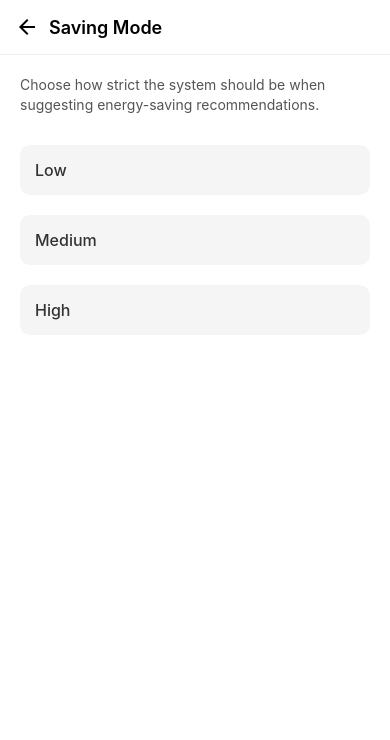
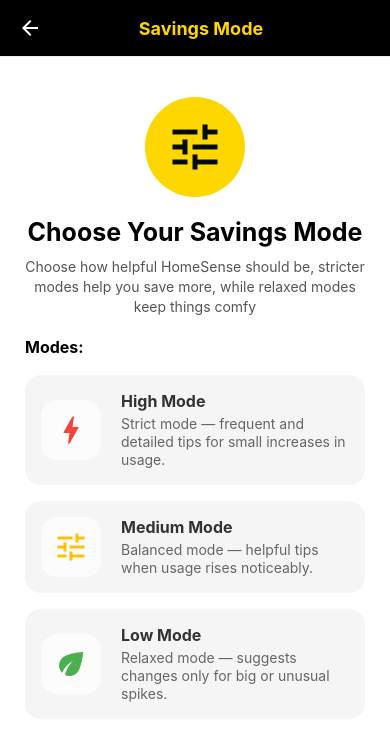
Before and after one commit to jiro1106/HomeSense, a React Native app in the folder Frontend/homesense-mobapp/: screen /SavingMode in a window 390 px wide. Shown: the top 740 px of the page. Built offline with nearby package versions, Linux system fonts and the light colour scheme; what react-native-worklets would draw is missing.

Commit message:
added black topbar to components of settings and updated the savings mode page

```diff
--- a/Frontend/homesense-mobapp/screens/ElectricityProvider.tsx
+++ b/Frontend/homesense-mobapp/screens/ElectricityProvider.tsx
@@ -45,7 +45,7 @@
 
   return (
     <View style={styles.container}>
-      <StatusBar barStyle="dark-content" backgroundColor="#fff" />
+      <StatusBar barStyle="light-content" backgroundColor="#000000ff" />
       <SafeAreaView style={styles.safeArea} edges={["top", "bottom"]}>
         {/* Top Bar */}
         <View style={styles.topBar}>
@@ -53,9 +53,10 @@
             onPress={() => navigation.goBack()}
             style={styles.backButton}
           >
-            <Icon name="arrow-back" size={24} color="#000" />
+            <Icon name="arrow-back" size={24} color="#ffffffff" />
           </TouchableOpacity>
           <Text style={styles.headerTitle}>Electricity Provider</Text>
+          <View style={{ width: 24 }} />
         </View>
 
         <ScrollView contentContainerStyle={styles.content}>
--- a/Frontend/homesense-mobapp/screens/SavingMode.tsx
+++ b/Frontend/homesense-mobapp/screens/SavingMode.tsx
@@ -65,7 +65,7 @@
       );
 
       Alert.alert("Success", response.data.message);
-      navigation.goBack();
+      // navigation.goBack();
     } catch (error: any) {
       console.error("Error updating savings mode:", error);
       Alert.alert(
@@ -80,7 +80,7 @@
 
   return (
     <View style={styles.container}>
-      <StatusBar barStyle="dark-content" backgroundColor="#fff" />
+      <StatusBar barStyle="light-content" backgroundColor="#000000ff" />
       <SafeAreaView style={styles.safeArea} edges={["top", "bottom"]}>
         {/* Top Bar */}
         <View style={styles.topBar}>
@@ -88,28 +88,57 @@
             onPress={() => navigation.goBack()}
             style={styles.backButton}
           >
-            <Icon name="arrow-back" size={24} color="#000" />
+            <Icon name="arrow-back" size={24} color="#fff" />
           </TouchableOpacity>
-          <Text style={styles.headerTitle}>Saving Mode</Text>
+          <Text style={styles.headerTitle}>Savings Mode</Text>
+          <View style={{ width: 24 }} />
         </View>
 
         {loading ? (
           <View
             style={{ flex: 1, justifyContent: "center", alignItems: "center" }}
           >
-            <ActivityIndicator size="large" color="#4CAF50" />
+            <ActivityIndicator size="large" color="#FFD700" />
             <Text style={{ marginTop: 10 }}>Updating mode...</Text>
           </View>
         ) : (
           <ScrollView contentContainerStyle={styles.content}>
             {/* Instructions */}
+            <View style={styles.iconContainer}>
+              <Icon
+                name="tune"
+                size={60}
+                color="#040a04ff"
+                style={styles.ecoIcon}
+              />
+            </View>
+            <Text style={styles.chooseMode}>Choose Your Savings Mode</Text>
             <Text style={styles.instructions}>
-              Choose how strict the system should be when suggesting
-              energy-saving recommendations.
+              Choose how helpful HomeSense should be, stricter modes help you
+              save more, while relaxed modes keep things comfy
             </Text>
-
+            <Text style={styles.modeTitle}>Modes:</Text>
             {/* Options */}
-            {["Low", "Medium", "High"].map((mode) => (
+            {[
+              {
+                mode: "High",
+                icon: "bolt",
+                color: "#F44336",
+                desc: "Strict mode — frequent and detailed tips for small increases in usage.",
+              },
+              {
+                mode: "Medium",
+                icon: "tune",
+                color: "#FFC107",
+                desc: "Balanced mode — helpful tips when usage rises noticeably.",
+              },
+              {
+                mode: "Low",
+                icon: "eco",
+                color: "#4CAF50",
+                desc: "Relaxed mode — suggests changes only for big or unusual spikes.",
+              },
+            ].map(({ mode, icon, color, desc }) => (
               <TouchableOpacity
                 key={mode}
                 style={[
@@ -118,7 +147,16 @@
                 ]}
                 onPress={() => handleSelectMode(mode)}
               >
-                <Text style={styles.optionText}>{mode}</Text>
+                <View style={styles.optionRow}>
+                  <View style={styles.optionIconContainer}>
+                    <Icon name={icon} size={36} color={color} />
+                  </View>
+
+                  <View style={styles.textContainer}>
+                    <Text style={styles.optionTitle}>{mode} Mode</Text>
+                    <Text style={styles.optionDesc}>{desc}</Text>
+                  </View>
+                </View>
               </TouchableOpacity>
             ))}
           </ScrollView>
--- a/Frontend/homesense-mobapp/screens/SettingsPage.tsx
+++ b/Frontend/homesense-mobapp/screens/SettingsPage.tsx
@@ -113,7 +113,7 @@
 
   return (
     <View style={styles.container}>
-      <StatusBar barStyle="dark-content" backgroundColor="#fff" />
+      <StatusBar barStyle="light-content" backgroundColor="#000000ff" />
       <SafeAreaView style={styles.safeArea} edges={["top", "bottom"]}>
         {/* Top Bar */}
         <View style={styles.topBar}>
@@ -121,7 +121,7 @@
             onPress={() => navigation.replace("MainMenu")}
             style={styles.backButton}
           >
-            <Icon name="arrow-back" size={24} color="#000" />
+            <Icon name="arrow-back" size={24} color="#ffffffff" />
           </TouchableOpacity>
           <Text style={styles.headerTitle}>Settings</Text>
           {/* placeholder for right side to balance flex */}
--- a/Frontend/homesense-mobapp/screens/styles/AccountSecurityStyles.ts
+++ b/Frontend/homesense-mobapp/screens/styles/AccountSecurityStyles.ts
@@ -1,52 +1,58 @@
-import { StyleSheet } from 'react-native';
+import { StyleSheet } from "react-native";
 
-const styles = StyleSheet.create({
+export default StyleSheet.create({
   container: {
     flex: 1,
-    backgroundColor: '#fff',
+    backgroundColor: "#fff",
   },
   safeArea: {
     flex: 1,
   },
   topBar: {
-    flexDirection: 'row',
-    alignItems: 'center',
+    backgroundColor: "#000000ff",
+    flexDirection: "row",
+    alignItems: "center",
     padding: 16,
     borderBottomWidth: 1,
-    borderBottomColor: '#eee',
+    borderBottomColor: "#eee",
   },
   backButton: {
     marginRight: 10,
   },
   topBarTitle: {
+    flex: 1,
+    justifyContent: "center",
+    alignItems: "center",
+    textAlign: "center",
+    color: "#FFD700",
     fontSize: 18,
-    fontWeight: 'bold',
+    fontWeight: "bold",
   },
   form: {
     padding: 20,
   },
   label: {
     fontSize: 14,
-    color: '#333',
+    color: "#333",
     marginBottom: 6,
     marginTop: 12,
   },
   input: {
     borderWidth: 1,
-    borderColor: '#ddd',
+    borderColor: "#ddd",
     borderRadius: 8,
     padding: 10,
     fontSize: 16,
-    backgroundColor: '#f9f9f9',
-    color: '#000',
+    backgroundColor: "#f9f9f9",
+    color: "#000",
   },
   disabledInput: {
-    backgroundColor: '#f0f0f0',
-    color: '#888',
+    backgroundColor: "#f0f0f0",
+    color: "#888",
   },
   rowInput: {
-    flexDirection: 'row',
-    alignItems: 'center',
+    flexDirection: "row",
+    alignItems: "center",
   },
   editButton: {
     marginLeft: 8,
@@ -56,27 +62,27 @@
     marginTop: 8,
     paddingVertical: 8,
     paddingHorizontal: 12,
-    backgroundColor: '#eee',
+    backgroundColor: "#eee",
     borderRadius: 6,
-    alignSelf: 'flex-start',
+    alignSelf: "flex-start",
   },
   cancelButton2: {
     marginTop: 8,
     paddingVertical: 8,
     paddingHorizontal: 12,
-    backgroundColor: '#eee',
+    backgroundColor: "#eee",
     borderRadius: 6,
-    alignSelf: 'flex-start',
+    alignSelf: "flex-start",
     marginLeft: 10,
   },
   cancelButtonText: {
     fontSize: 14,
-    color: '#cd0202ff',
-    fontWeight: '600',
+    color: "#cd0202ff",
+    fontWeight: "600",
   },
   passwordContainer: {
-    flexDirection: 'row',
-    alignItems: 'center',
+    flexDirection: "row",
+    alignItems: "center",
   },
   eyeButton: {
     marginLeft: -40,
@@ -85,36 +91,36 @@
   saveButton: {
     padding: 14,
     borderRadius: 8,
-    alignItems: 'center',
+    alignItems: "center",
     marginTop: 20,
   },
   saveButtonText: {
     fontSize: 16,
-    fontWeight: 'bold',
-    color: '#fff',
+    fontWeight: "bold",
+    color: "#fff",
   },
   changePasswordTextButton: {
-    alignSelf: 'flex-end',
+    alignSelf: "flex-end",
     marginTop: 8,
   },
   changePasswordLink: {
     fontSize: 14,
-    color: '#cd0202ff',
-    textDecorationLine: 'underline',
-    fontWeight: '600',
+    color: "#cd0202ff",
+    textDecorationLine: "underline",
+    fontWeight: "600",
   },
   // ✅ New: success message style
   successMessage: {
     marginTop: 6,
     fontSize: 13,
-    fontWeight: '500',
-    color: 'green',
+    fontWeight: "500",
+    color: "green",
   },
-    centered: {
-    justifyContent: 'center',
-    alignItems: 'center',
+  centered: {
+    justifyContent: "center",
+    alignItems: "center",
   },
-   overlay: {
+  overlay: {
     position: "absolute",
     top: 0,
     left: 0,
@@ -125,8 +131,4 @@
     alignItems: "center",
     zIndex: 10,
   },
-
-
 });
-
-export default styles;
--- a/Frontend/homesense-mobapp/screens/styles/ElectricityProviderStyles.ts
+++ b/Frontend/homesense-mobapp/screens/styles/ElectricityProviderStyles.ts
@@ -13,15 +13,20 @@
     alignItems: "center",
     padding: 15,
     borderBottomWidth: 1,
+    backgroundColor: "#000000ff",
     borderBottomColor: "#eee",
   },
   backButton: {
     marginRight: 10,
   },
   headerTitle: {
+    flex: 1,
+    justifyContent: "center",
+    alignItems: "center",
+    textAlign: "center",
     fontSize: 18,
-    fontWeight: "600",
-    color: "#000",
+    fontWeight: "bold",
+    color: "#FFD700",
   },
   content: {
     padding: 20,
--- a/Frontend/homesense-mobapp/screens/styles/SavingModeStyles.ts
+++ b/Frontend/homesense-mobapp/screens/styles/SavingModeStyles.ts
@@ -1,49 +1,132 @@
-import { StyleSheet } from 'react-native';
+import { StyleSheet } from "react-native";
 
 export default StyleSheet.create({
   container: {
     flex: 1,
-    backgroundColor: '#fff',
+    backgroundColor: "#fff",
   },
   safeArea: {
     flex: 1,
   },
   topBar: {
-    flexDirection: 'row',
-    alignItems: 'center',
-    padding: 15,
+    flexDirection: "row",
+    alignItems: "center",
+    justifyContent: "space-between",
+    paddingHorizontal: 12,
+    paddingVertical: 10,
     borderBottomWidth: 1,
-    borderBottomColor: '#eee',
+    backgroundColor: "black",
+    borderBottomColor: "#eee",
   },
   backButton: {
-    marginRight: 10,
+    padding: 6,
   },
   headerTitle: {
+    flex: 1,
     fontSize: 18,
-    fontWeight: '600',
-    color: '#000',
+    fontWeight: "bold",
+    color: "#FFD700",
+    textAlign: "center",
   },
   content: {
+    paddingHorizontal: 25,
+    paddingTop: 20,
+    paddingBottom: 100,
+  },
+  iconContainer: {
+    flex: 1,
+    justifyContent: "center",
+    alignItems: "center",
+    marginVertical: 20,
+    width: "100%",
+  },
+  ecoIcon: {
+    flex: 1,
+    justifyContent: "center",
+    alignItems: "center",
+    width: 100,
+    height: 100,
+    backgroundColor: "#FFD700",
     padding: 20,
+    borderRadius: 50,
+  },
+  chooseMode: {
+    fontSize: 25,
+    fontWeight: "bold",
+    color: "#000",
+    marginBottom: 10,
+    textAlign: "center",
   },
   instructions: {
     fontSize: 14,
-    color: '#555',
+    color: "#555",
     marginBottom: 20,
+    lineHeight: 20,
+    textAlign: "center",
+  },
+  modeTitle: {
+    fontSize: 16,
+    fontWeight: "bold",
+    color: "#000",
+    marginBottom: 10,
+  },
+  eachModeDesc: {
+    fontSize: 14,
+    color: "#555",
+    marginBottom: 10,
     lineHeight: 20,
   },
   optionButton: {
-    padding: 15,
-    marginVertical: 10,
-    borderRadius: 10,
-    backgroundColor: '#f5f5f5',
+    backgroundColor: "#f5f5f5",
+    borderRadius: 16,
+    padding: 16,
+    marginVertical: 8,
+    // borderWidth: 1,
+    // borderColor: "#ddd",
+    // shadowColor: "#000",
+    // shadowOpacity: 0.05,
+    // shadowRadius: 3,
+    // shadowOffset: { width: 0, height: 2 },
+    // elevation: 1,
   },
-  optionText: {
+
+  selectedOption: {
+    borderWidth: 3,
+    borderColor: "#FFD700",
+    backgroundColor: "#ffd90049",
+  },
+
+  optionRow: {
+    flexDirection: "row",
+    alignItems: "center",
+  },
+
+  optionIconContainer: {
+    width: 60, //
+    height: 60,
+    borderRadius: 16,
+    backgroundColor: "#ffffffc4",
+    justifyContent: "center",
+    alignItems: "center",
+  },
+
+  textContainer: {
+    flex: 1, //
+    marginLeft: 20,
+    flexDirection: "column",
+    justifyContent: "center",
+  },
+
+  optionTitle: {
     fontSize: 16,
-    fontWeight: '500',
-    color: '#333',
+    fontWeight: "bold",
+    color: "#333",
+    marginBottom: 4,
   },
-  selectedOption: {
-    backgroundColor: '#FFD700', // highlight selected
+
+  optionDesc: {
+    fontSize: 14,
+    color: "#666",
+    lineHeight: 18,
   },
 });
--- a/Frontend/homesense-mobapp/screens/styles/SettingsPageStyles.ts
+++ b/Frontend/homesense-mobapp/screens/styles/SettingsPageStyles.ts
@@ -10,6 +10,7 @@
     backgroundColor: "#fff",
   },
   topBar: {
+    backgroundColor: "#000000ff",
     flexDirection: "row",
     alignItems: "center",
     justifyContent: "space-between", // keeps text centered
@@ -22,7 +23,7 @@
   headerTitle: {
     fontSize: 18,
     fontWeight: "bold",
-    color: "#000",
+    color: "#FFD700",
     textAlign: "center",
     flex: 1,
   },
```
Also changed, not shown: Frontend/homesense-mobapp/screens/AccountSecurityPage.tsx (+27 -10 lines), Frontend/homesense-mobapp/screens/MainMenu.tsx (+40 -24 lines), Frontend/homesense-mobapp/screens/styles/MainMenuStyles.ts (+15 -14 lines).
